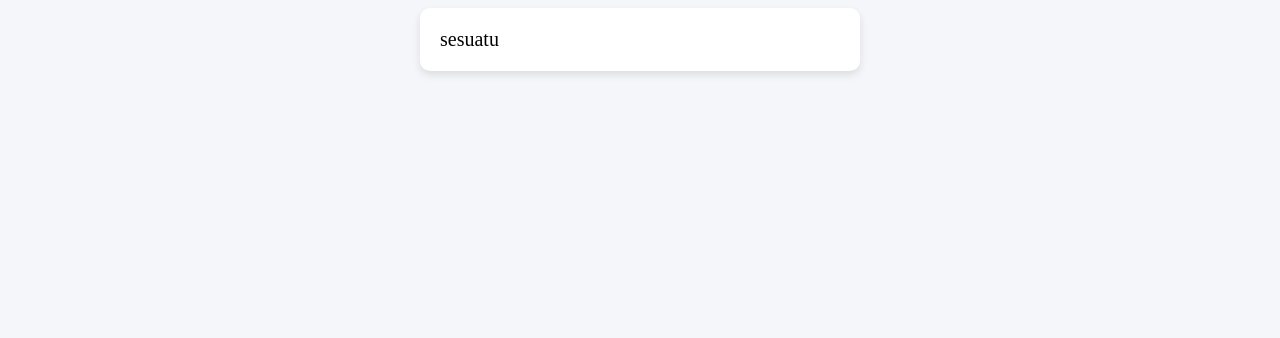
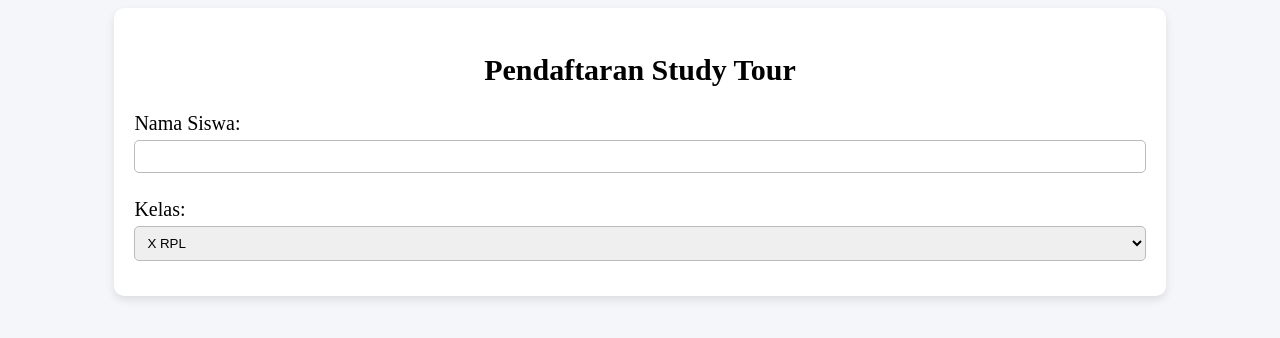
Before and after one commit to ihsanfaisal/latihan25267, a plain HTML site: page index.html in a window 1280 px wide. Drawn offline with Linux system fonts and the light colour scheme.

Commit message:
Menambah field nama dan kelas

```diff
--- a/index.html
+++ b/index.html
@@ -18,19 +18,45 @@
       background: #f4f6f9;
     }
     .container {
-      width: 400px;
+      width: 80%;
       margin: auto;
       background: #ffffff;
       padding: 20px;
       border-radius: 10px;
       box-shadow: 0 4px 8px rgba(0, 0, 0, 0.1);
     }
+    h2 {
+      text-align: center;
+    }
+    label {
+      display: block;
+      margin: 10px 0 5px;
+    }
+    input, select {
+      width: 100%;
+      padding: 8px;
+      margin-bottom: 15px;
+      border: 1px solid #bbb;
+      border-radius: 5px;
+      box-sizing: border-box;
+    }
   </style>
 </head>
 
 <body>
   <div class="container">
-    sesuatu
+    <h2>Pendaftaran Study Tour</h2>
+    <form action="" method="get" accept-charset="utf-8">
+      <label for="">Nama Siswa:</label>
+      <input type="text" name="nama" id="">
+
+      <label for="">Kelas:</label>
+      <select name="kelas" id="">
+        <option value="">X RPL</option>
+        <option value="">XI RPL</option>
+        <option value="">XII RPL</option>
+      </select>
+    </form>
   </div>
 </body>
 </html>
```
